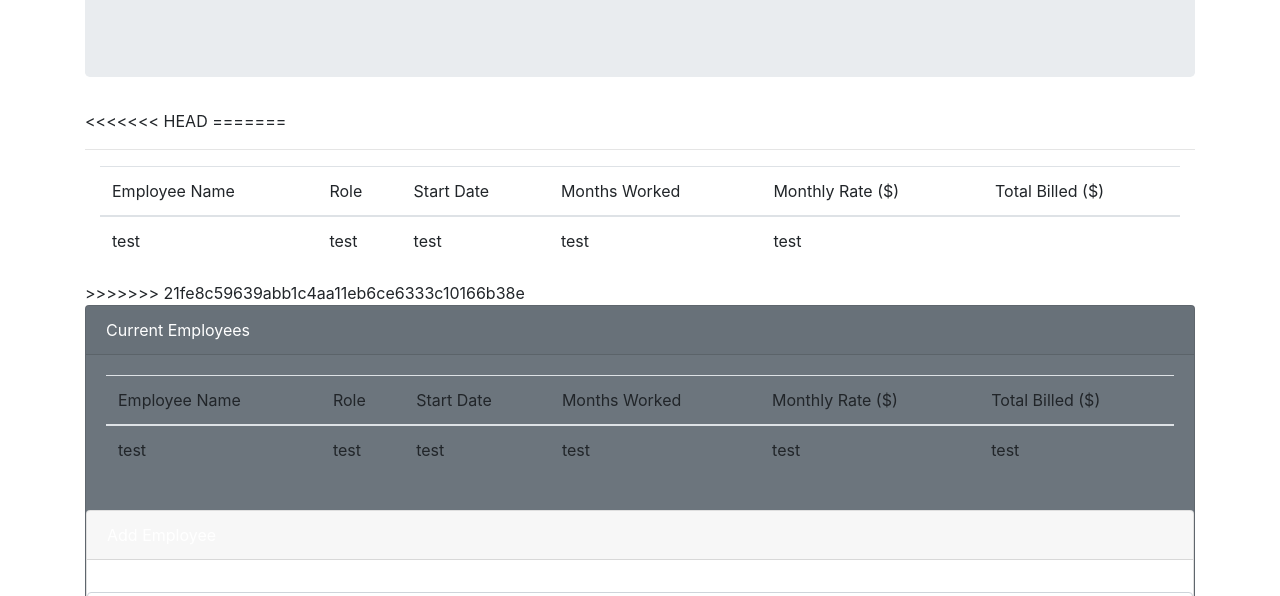
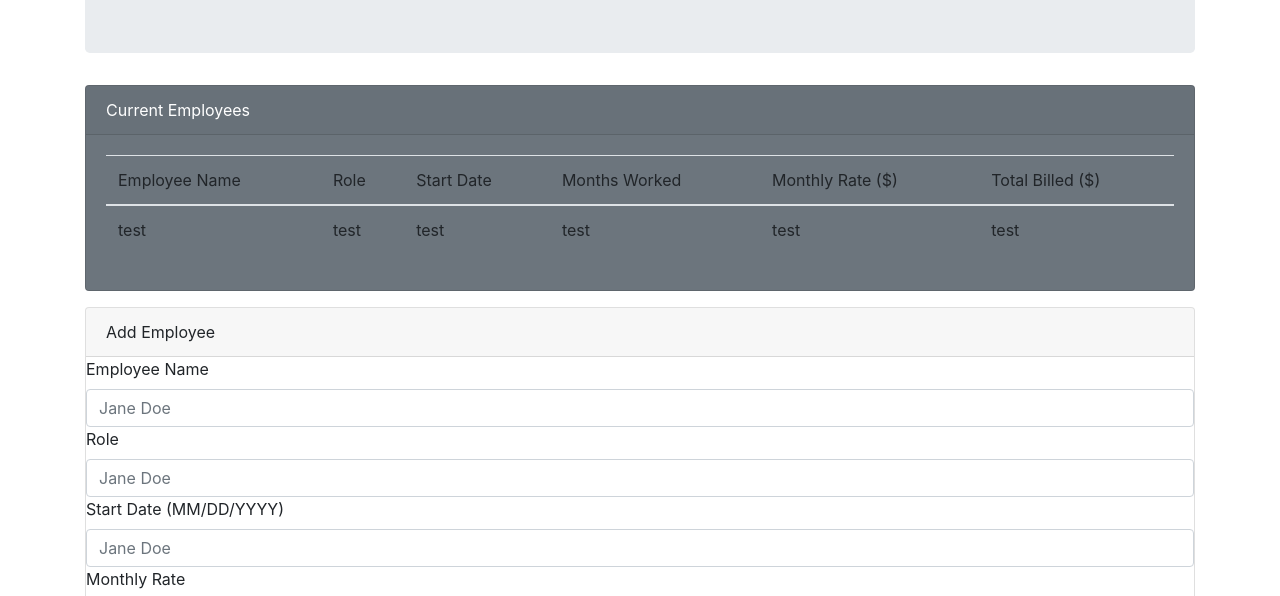
Before and after one commit to jskwru11/timesheet-app, a plain HTML site: page index.html in a window 1280 px wide. Shown: the part 171-767 px from the top of the page. Drawn offline with nearby package versions, Linux system fonts and the light colour scheme.

Commit message:
3rd push

```diff
--- a/index.html
+++ b/index.html
@@ -12,12 +12,7 @@
     <script src="https://cdnjs.cloudflare.com/ajax/libs/popper.js/1.14.6/umd/popper.min.js"></script>
     <script src="https://maxcdn.bootstrapcdn.com/bootstrap/4.2.1/js/bootstrap.min.js"></script>
     <script src="https://cdnjs.cloudflare.com/ajax/libs/moment.js/2.15.1/moment.min.js"></script>
-<<<<<<< HEAD
     <script src="https://www.gstatic.com/firebasejs/5.8.1/firebase.js"></script>
-=======
-    <scrip src="https://www.gstatic.com/firebasejs/live/3.0/firebase.js">
-    </script>
->>>>>>> 21fe8c59639abb1c4aa11eb6ce6333c10166b38e
     <link rel="stylesheet" href="./assets/css/style.css">
 </head>
 
@@ -31,35 +26,6 @@
             <h1 class="">Employee Data Management</h1>
             <p>A Comprehensive Directory of Employee Billable Hours</p>
         </div>
-<<<<<<< HEAD
-=======
-        <hr>
-        <div class="container">
-            <table class="table table-hover">
-                <thead>
-                    <tr>
-                        <th>Employee Name</th>
-                        <th>Role</th>
-                        <th>Start Date</th>
-                        <th>Months Worked</th>
-                        <th>Monthly Rate ($)</th>
-                        <th>Total Billed ($)</th>
-                    </tr>
-                </thead>
-                <tbody>
-                    <tr>
-                        <td>test</td>
-                        <td>test</td>
-                        <td>test</td>
-                        <td>test</td>
-                        <td>test</td>
-                    </tr>
-                </tbody>
-            </table>
-        </div>
-
-
->>>>>>> 21fe8c59639abb1c4aa11eb6ce6333c10166b38e
 
         <div class="card text-white bg-secondary mb-3">
 
@@ -91,6 +57,7 @@
                 </table>
 
             </div>
+        </div>
 
     <div class="card">
             <div class="card-header">
@@ -110,11 +77,7 @@
                     </div>
                     </form>
 
-<<<<<<< HEAD
         </div>
-=======
-          </div>
->>>>>>> 21fe8c59639abb1c4aa11eb6ce6333c10166b38e
 
 </body>
 
```
